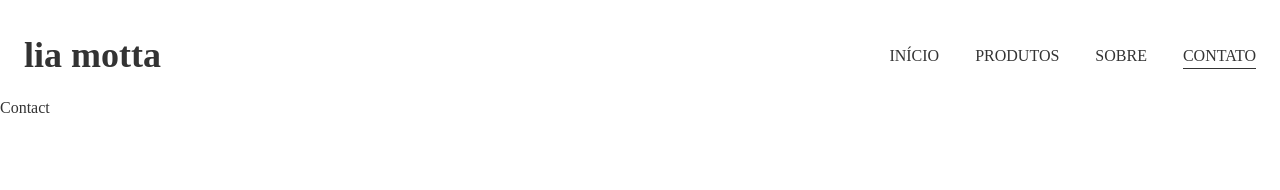
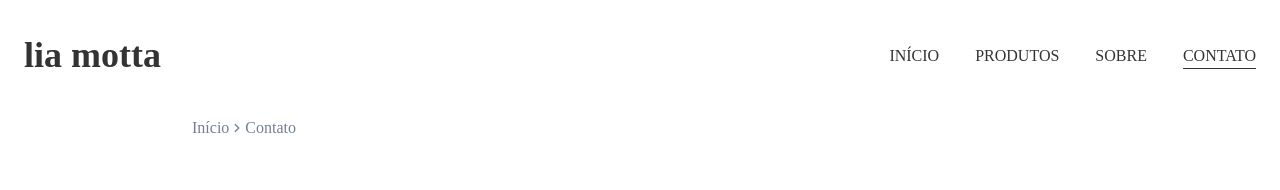
Before and after one commit to hugolacerdar/lia_motta_website, a Next.js app: page /contato in a window 1280 px wide. Shown: the top 190 px of the page. Built offline with nearby package versions, Linux system fonts and the light colour scheme; a web font is replaced by a local one.

Commit message:
Add path

```diff
--- a/src/pages/contato.tsx
+++ b/src/pages/contato.tsx
@@ -1,12 +1,26 @@
 import Head from "next/head";
+import { Box, Grid, Image, Text, Stack, Flex, Icon } from "@chakra-ui/react";
+import { RiArrowRightSLine } from "react-icons/ri";
+import Link from "next/link";
 
 export default function ContactPage() {
   return (
-    <div>
+    <Box maxW={["100vw", "90vw", "90vw", "70vw"]} mx="auto" mt="20px">
       <Head>
         <title>Contato | Lia Motta</title>
       </Head>
-      Contact
-    </div>
+      <Head>
+        <title>Contato | Lia Motta</title>
+      </Head>
+      <Flex
+        alignItems="center"
+        color="gray.500"
+        marginBottom="30px"
+        ml={["10px", "10px", "10px", "0"]}
+      >
+        <Link href="/">Início</Link> <Icon as={RiArrowRightSLine} />{" "}
+        <Link href="/produtos">Contato</Link>
+      </Flex>
+    </Box>
   );
 }
```
